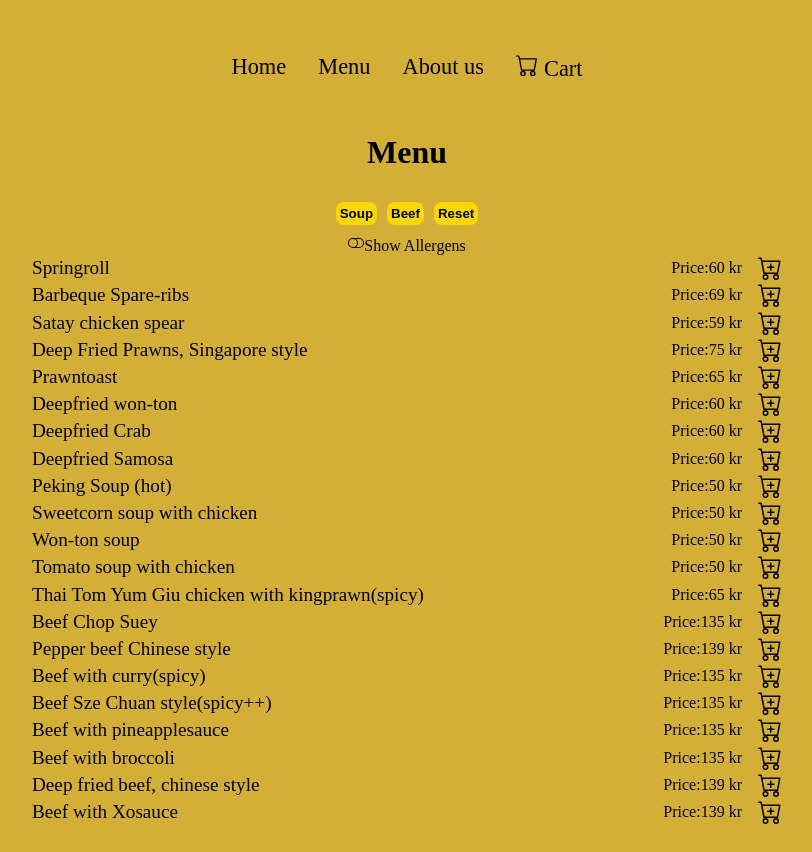
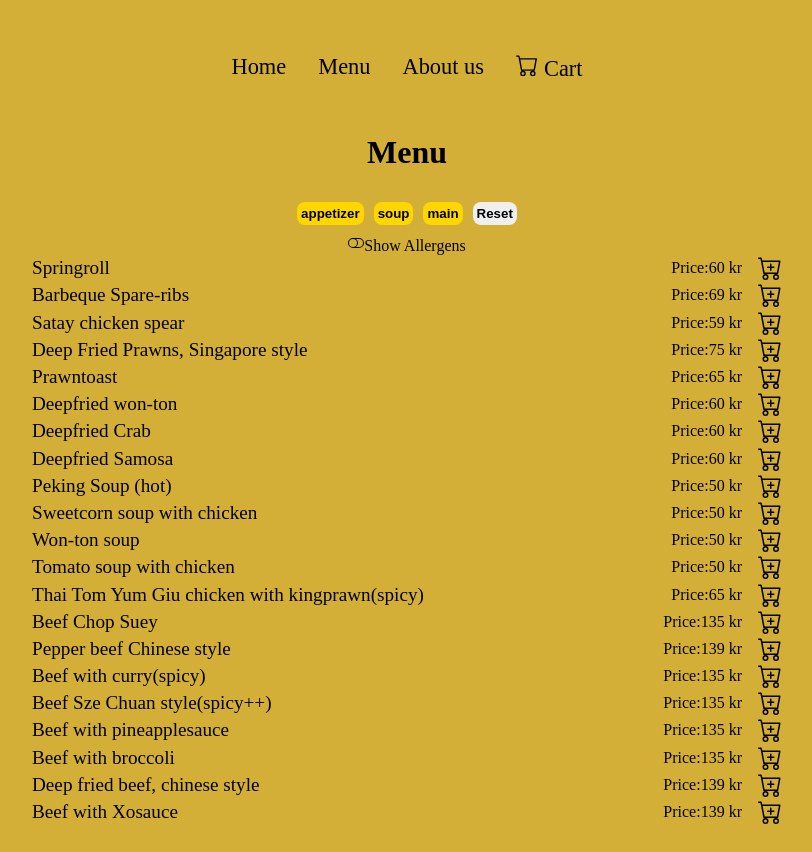
Before and after one commit to Kenneth-Vangsnes/website, a React (Create React App) app: page /menu in a window 1280 px wide. Shown: the whole page, without its empty margins (233-1045 px from the left). Built offline with nearby package versions, Linux system fonts and the light colour scheme.

Commit message:
Dynamic rendering of button

```diff
--- a/src/Pages/Menu.js
+++ b/src/Pages/Menu.js
@@ -1,4 +1,4 @@
-import React, {useContext} from "react";
+import React, {useContext, useState, useEffect} from "react";
 import MenuElement from "../components/MenuElement";
 import { Context } from "../Context";
 import Button from "../components/ButtonElement"
@@ -9,11 +9,22 @@
         menu,
         filteredMenu,
         chosenFilters,
-        setFilteredMenu,
-        setChosenFilters,
         setShowAllergens,
         showAllergens,
     } = useContext(Context)
+    const [typesOfDish, setTypeOfDish] = useState([])
+
+    useEffect(() => {
+            setTypeOfDish(() => {const arrayOfType = []
+            menu.map(element => arrayOfType.push(element.type))
+            function onlyUnique(value, index, self) {
+                return self.indexOf(value) === index
+            }
+            const uniqueTypeOfDish = arrayOfType.filter(onlyUnique)
+            return uniqueTypeOfDish
+            })
+    }, [])
+    console.log(typesOfDish)
 
     function toggleSliderForAllergens() {
         if(showAllergens) {
@@ -23,15 +34,17 @@
         }
     }
 
+    const buttonElement =
+        typesOfDish.map(typeOfDish => {
+            return <Button props={{type: typeOfDish, name: typeOfDish}} />
+        })
+
+
     return (
         <main className="menu">
             <h1>Menu</h1>
-            <Button props={{type: "soup", name: "Soup"}}/>
-            <Button props={{ingredient: "beef", name: "Beef"}}/>
-            <Button props={{name: "Reset"}}
-                    onClick={() => (setFilteredMenu(menu), setChosenFilters([]))}
-                    />
-
+            {buttonElement}
+            <button onClick={() => window.location.reload(true)}>Reset</button>
             <br />
             {chosenFilters.join(", ")}
             {toggleSliderForAllergens()}
```
